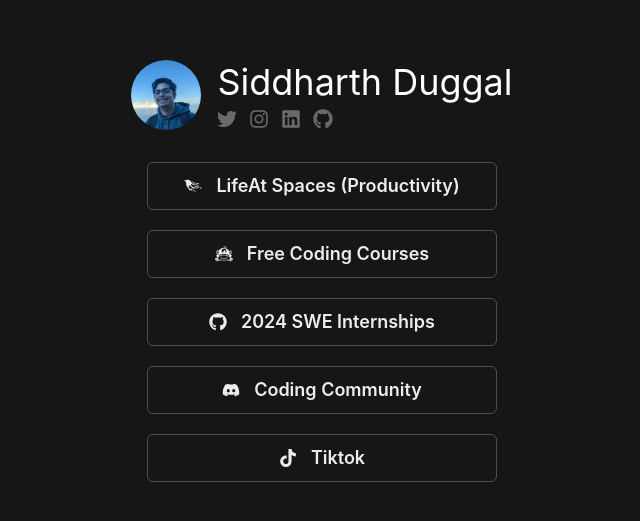
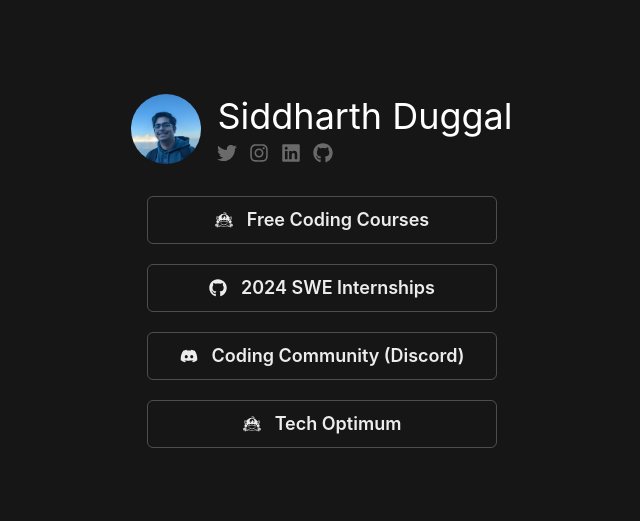
Before and after one commit to siddharthd0/card, a Next.js app: page / in a window 1280 px wide. Shown: the part 129-650 px from the top of the page, without its empty margins (318-958 px from the left). Built offline with nearby package versions, Linux system fonts and the light colour scheme.

Commit message:
Update index.js

```diff
--- a/src/pages/index.js
+++ b/src/pages/index.js
@@ -169,14 +169,10 @@
         </Flex>
 
         <VStack spacing={5}>
-          <LinkButton
-            name="LifeAt Spaces (Productivity)"
-            url={"https://lifeat.io/"}
-            icon={<FaPhoenixFramework/>}
-            />
+
           <LinkButton
             name="Free Coding Courses"
-            url="https://www.techoptimum.org"
+            url="https://www.dashboard.techoptimum.org"
             icon={<FaOptinMonster />}
           />
           <LinkButton
@@ -185,15 +181,16 @@
             icon={<FaGithub />}
           />
           <LinkButton
-            name="Coding Community"
+            name="Coding Community (Discord)"
             url="https://discord.gg/HpRfm7kp3U"
             icon={<FaDiscord />}
           />
-          <LinkButton
-            name="Tiktok"
-            url="https://tiktok.com/@carsonovery"
-            icon={<FaTiktok />}
+                <LinkButton
+            name="Tech Optimum"
+            url="https://www.techoptimum.org"
+            icon={<FaOptinMonster />}
           />
+
         </VStack>
       </Box>
     </>
```
